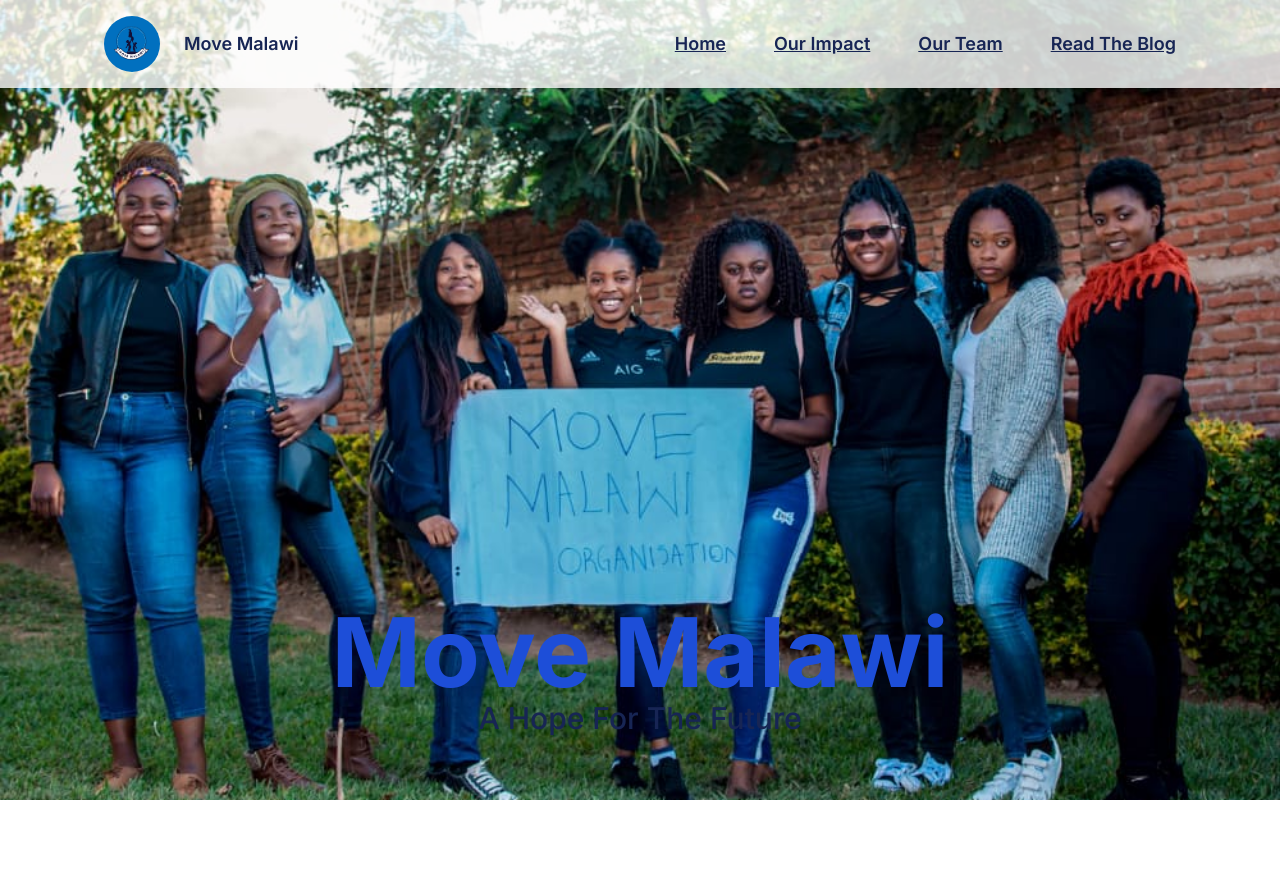
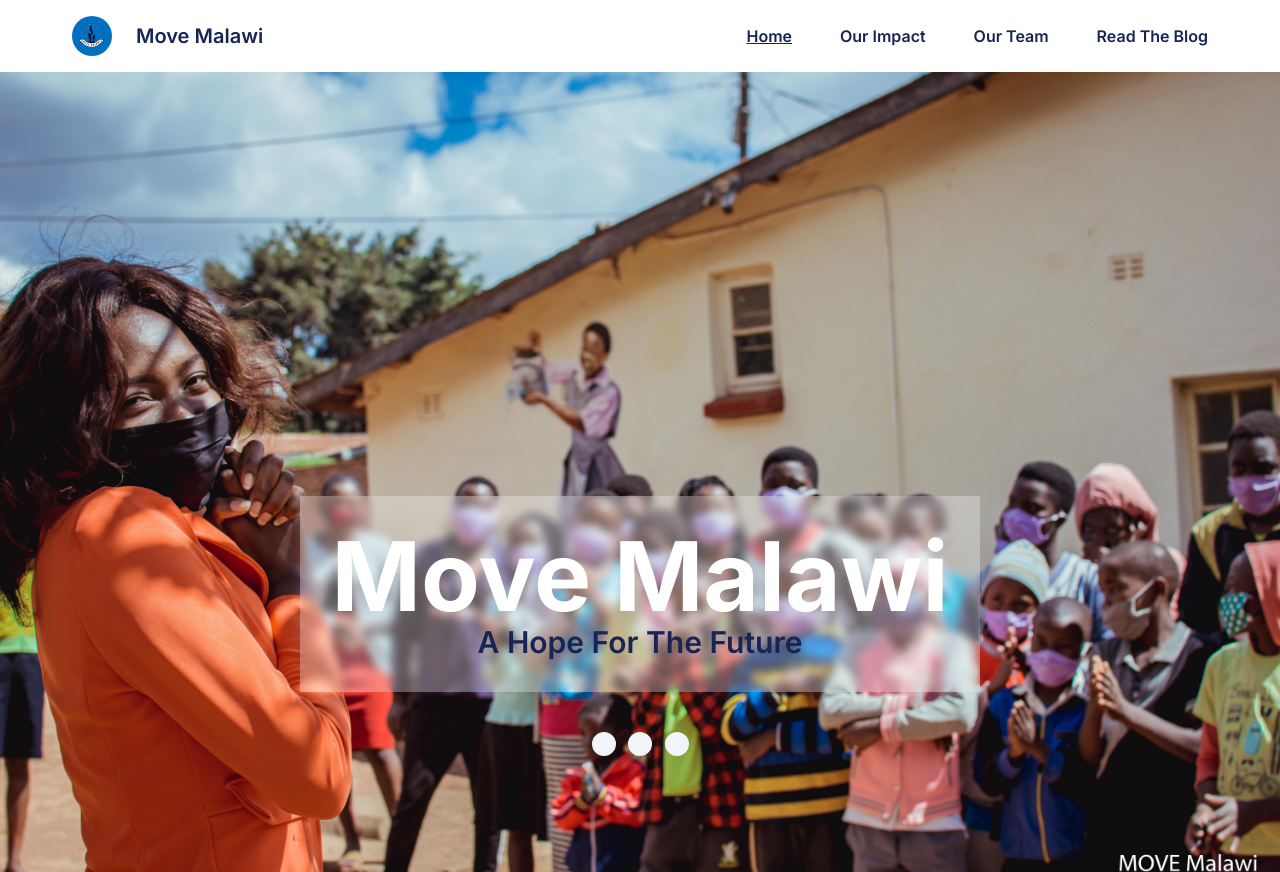
Before and after one commit to mwprogrammer/move-malawi-website, a website: page src/public/index.html in a window 1280 px wide. Before the commit the page ends 800 px from the top, so only its background shows below. Drawn offline with Linux system fonts and the light colour scheme.

Commit message:
Build Homepage: - Complete first slide-show

```diff
--- a/src/public/index.html
+++ b/src/public/index.html
@@ -13,40 +13,51 @@
     </head>
     <body>
         <!-- Move Malawi at a glance section; includes navigation and slideshow -->
-        <section
-            class="h-screen w-screen bg-[url('./images/bg-image-home.jpg')] bg-cover"
-        >
+        <section>
             <nav
-                class="sticky flex flex-row justify-between px-20 py-4 text-lg font-semibold text-blue-950 bg-white/80 backdrop-opacity-5"
+                class="sticky flex flex-row justify-between px-12 py-4 text-base font-semibold text-center bg-white/30 backdrop-blur-sm text-blue-950"
             >
                 <div id="logo" class="flex flex-row">
                     <img
                         src="./icons/favicon.ico"
                         alt="Move Malawi Website"
-                        class="object-cover mx-6 rounded-full h-14 w-14"
+                        class="object-cover h-10 mx-6 rounded-full"
                     />
-                    <p class="self-center">Move Malawi</p>
+                    <p class="self-center text-xl">Move Malawi</p>
                 </div>
                 <div id="links" class="flex flex-row items-center">
                     <a href="" class="mx-6 underline">Home</a>
-                    <a href="" class="mx-6 underline">Our Impact</a>
-                    <a href="" class="mx-6 underline">Our Team</a>
-                    <a href="" class="mx-6 underline">Read The Blog</a>
+                    <a href="" class="mx-6">Our Impact</a>
+                    <a href="" class="mx-6">Our Team</a>
+                    <a href="" class="mx-6">Read The Blog</a>
                 </div>
             </nav>
 
-            <div class="absolute w-screen text-center bottom-16">
-                <h1 class="font-bold text-blue-700 text-8xl">Move Malawi</h1>
-                <p class="text-3xl font-medium text-blue-950">
-                    A Hope For The Future
-                </p>
+            <div id="slide-show">
+                <div id="slide-1">
+                    <img
+                        src="./images/inline-image-blog-aggie.jpg"
+                        alt="Move Malawi team members posing with move malawi banner"
+                        class="object-cover w-screen h-screen"
+                    />
+                    <div class="absolute bottom-0 flex flex-col items-center w-screen text-center">
+                        <div class="p-8 bg-white/30 backdrop-blur-sm">
+                            <h1 class="font-bold text-white text-8xl">
+                                Move Malawi
+                            </h1>
+                            <p class="text-3xl font-semibold text-blue-950">
+                                A Hope For The Future
+                            </p>
+                        </div>
+                        <div id="controls" class="my-10">
+                            <span class=""><button class="w-6 h-6 mx-1 transition-all duration-200 ease-in border-2 rounded-full bg-slate-100 border-slate-100 hover:bg-slate-700 hover:border-slate-700"></button></span>
+                            <span class=""><button class="w-6 h-6 mx-1 transition-all duration-200 ease-in border-2 rounded-full bg-slate-100 border-slate-100 hover:bg-slate-700 hover:border-slate-700"></button></span>
+                            <span class=""><button class="w-6 h-6 mx-1 transition-all duration-200 ease-in border-2 rounded-full bg-slate-100 border-slate-100 hover:bg-slate-700 hover:border-slate-700"></button></span>
+                        </div>
+                    </div>
+                </div>
+
             </div>
-            <div class="absolute text-center bottom-6">
-                <span class="w-40 h-40 rounded-full bg-slate-500"></span>
-                <span></span>
-                <span></span>
-            </div>
-
         </section>
     </body>
 </html>
```
Also changed, not shown: src/public/images/background-image-impact.jpg (added), src/public/images/display-image-impact.jpg (added), src/public/images/inline-image-blog-aggie.jpg (added), src/public/index.css.
